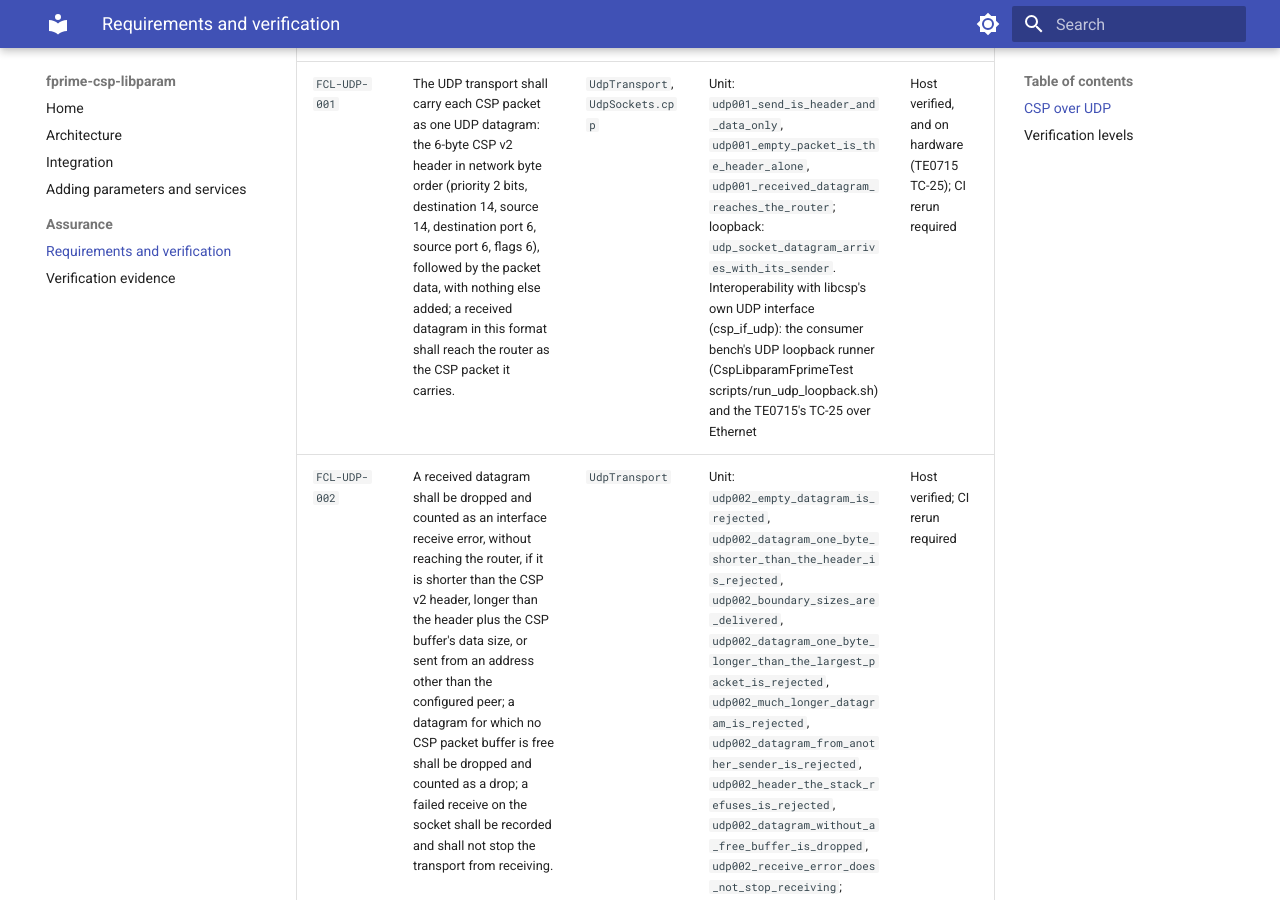
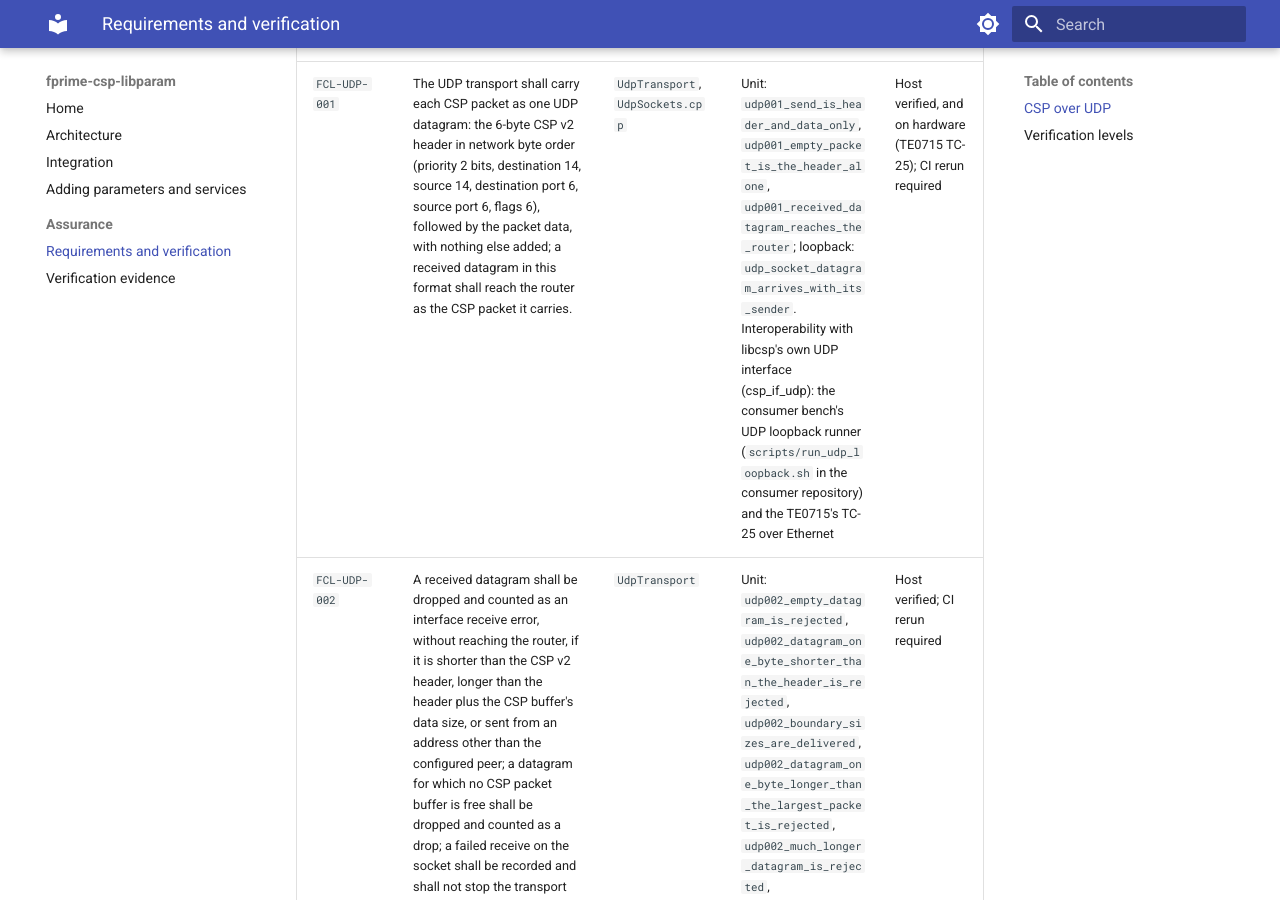
Before and after one commit to SiboVG/fprime-csp-libparam, an MkDocs documentation site: the page built from docs/requirements-and-verification.md, in a window 1280 px wide and 900 px high, scrolled down 2548 px. Built offline with MkDocs 1.6.1 and Material for MkDocs 9.7.7, drawn with Linux system fonts in a browser that asks for light colours.

Commit message:
docs: do not name the consumer repository in FCL-UDP-001
The repository contract forbids consumer and mission names in the
production tree; the evidence column named CspLibparamFprimeTest. Refer
to the consumer repository's runner instead.

Co-Authored-By: Claude Opus 5.5 <noreply@anthropic.com>

```diff
--- a/docs/requirements-and-verification.md
+++ b/docs/requirements-and-verification.md
@@ -37,7 +37,7 @@ default virtual destructor of `UdpSocketApi`, never called through the interface
 
 | ID | Requirement | Implementation | Verification evidence | Status |
 |---|---|---|---|---|
-| `FCL-UDP-001` | The UDP transport shall carry each CSP packet as one UDP datagram: the 6-byte CSP v2 header in network byte order (priority 2 bits, destination 14, source 14, destination port 6, source port 6, flags 6), followed by the packet data, with nothing else added; a received datagram in this format shall reach the router as the CSP packet it carries. | `UdpTransport`, `UdpSockets.cpp` | Unit: `udp001_send_is_header_and_data_only`, `udp001_empty_packet_is_the_header_alone`, `udp001_received_datagram_reaches_the_router`; loopback: `udp_socket_datagram_arrives_with_its_sender`. Interoperability with libcsp's own UDP interface (csp_if_udp): the consumer bench's UDP loopback runner (CspLibparamFprimeTest scripts/run_udp_loopback.sh) and the TE0715's TC-25 over Ethernet | Host verified, and on hardware (TE0715 TC-25); CI rerun required |
+| `FCL-UDP-001` | The UDP transport shall carry each CSP packet as one UDP datagram: the 6-byte CSP v2 header in network byte order (priority 2 bits, destination 14, source 14, destination port 6, source port 6, flags 6), followed by the packet data, with nothing else added; a received datagram in this format shall reach the router as the CSP packet it carries. | `UdpTransport`, `UdpSockets.cpp` | Unit: `udp001_send_is_header_and_data_only`, `udp001_empty_packet_is_the_header_alone`, `udp001_received_datagram_reaches_the_router`; loopback: `udp_socket_datagram_arrives_with_its_sender`. Interoperability with libcsp's own UDP interface (csp_if_udp): the consumer bench's UDP loopback runner (`scripts/run_udp_loopback.sh` in the consumer repository) and the TE0715's TC-25 over Ethernet | Host verified, and on hardware (TE0715 TC-25); CI rerun required |
 | `FCL-UDP-002` | A received datagram shall be dropped and counted as an interface receive error, without reaching the router, if it is shorter than the CSP v2 header, longer than the header plus the CSP buffer's data size, or sent from an address other than the configured peer; a datagram for which no CSP packet buffer is free shall be dropped and counted as a drop; a failed receive on the socket shall be recorded and shall not stop the transport from receiving. | `UdpTransport` | Unit: `udp002_empty_datagram_is_rejected`, `udp002_datagram_one_byte_shorter_than_the_header_is_rejected`, `udp002_boundary_sizes_are_delivered`, `udp002_datagram_one_byte_longer_than_the_largest_packet_is_rejected`, `udp002_much_longer_datagram_is_rejected`, `udp002_datagram_from_another_sender_is_rejected`, `udp002_header_the_stack_refuses_is_rejected`, `udp002_datagram_without_a_free_buffer_is_dropped`, `udp002_receive_error_does_not_stop_receiving`; loopback: `udp_socket_longer_datagram_is_cut_to_the_buffer` | Host verified; CI rerun required |
 | `FCL-UDP-003` | The transport shall send each packet to the configured peer address and port. On success it shall release the packet; on a send failure it shall return an error and leave the packet to libcsp, which releases it and counts a transmit error. | `UdpTransport` | Unit: `udp003_send_goes_to_the_peer_address_and_port`, `udp003_sent_packet_is_released_once`, `udp003_send_error_leaves_the_packet_to_libcsp`, `udp003_partial_send_is_a_failure`; loopback: `udp_socket_send_on_an_invalid_socket_fails` | Host verified; CI rerun required |
 | `FCL-UDP-004` | Opening shall reject, before any socket or CSP interface is created, a peer that is not a unicast IPv4 address, a local or remote port of 0, and an interface name that is empty, longer than libcsp's CSP_IFLIST_NAME_MAX (10) characters, or already registered with libcsp (whose interface list silently ignores a duplicate name). | `UdpTransport` (`UdpTransport::validate`) | Unit: `udp004_peer_that_is_not_an_address_is_invalid`, `udp004_peer_that_is_not_unicast_is_invalid`, `udp004_zero_ports_are_invalid`, `udp004_interface_names_out_of_bounds_are_invalid`, `udp004_registered_interface_name_is_invalid`, `udp004_valid_boundaries_are_accepted`, `udp004_open_refuses_an_invalid_peer_before_any_socket`, `udp004_open_refuses_a_registered_name_before_any_socket`, `udp004_boundary_configuration_is_accepted`, `udp004_open_registers_the_configured_interface` | Host verified; CI rerun required |
```
